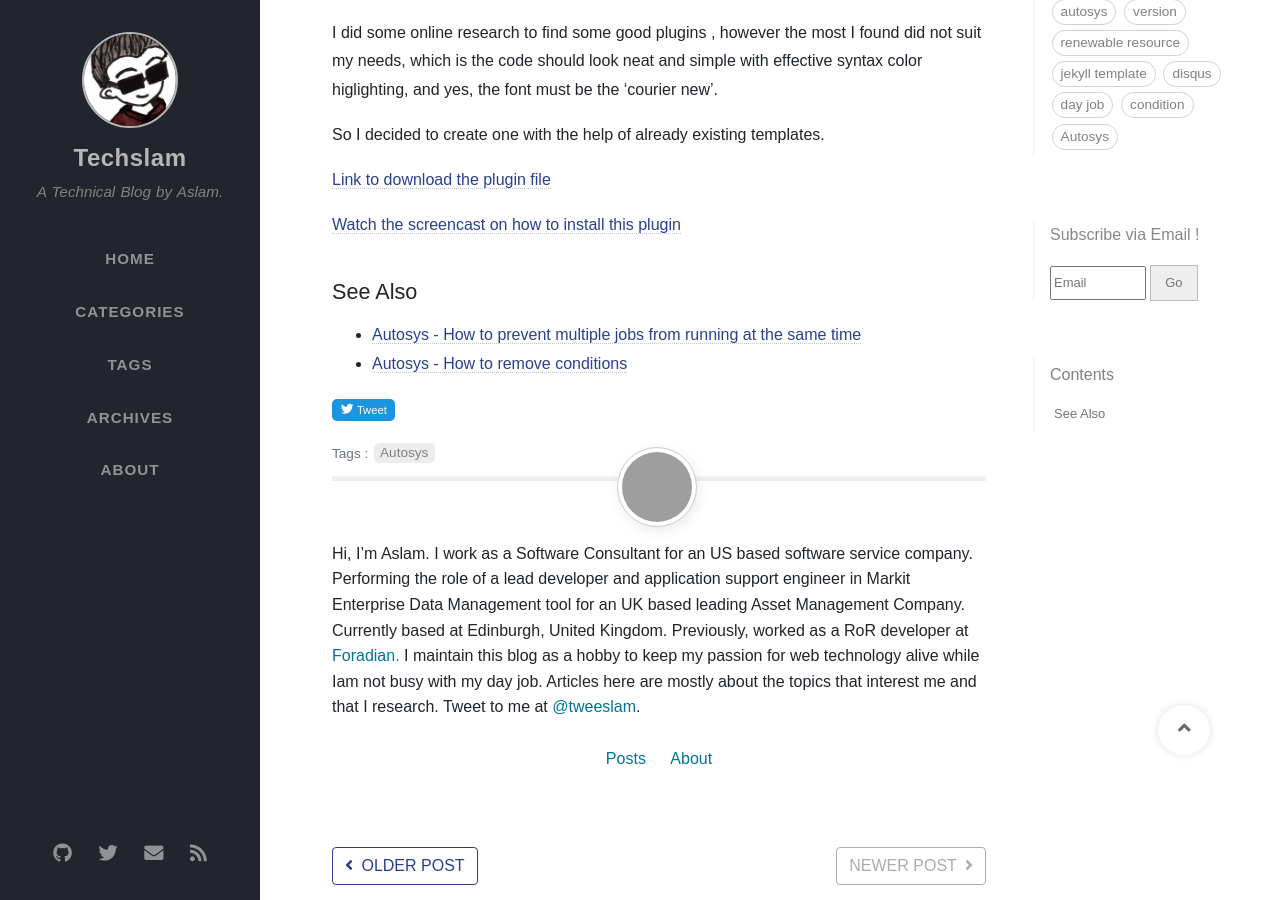
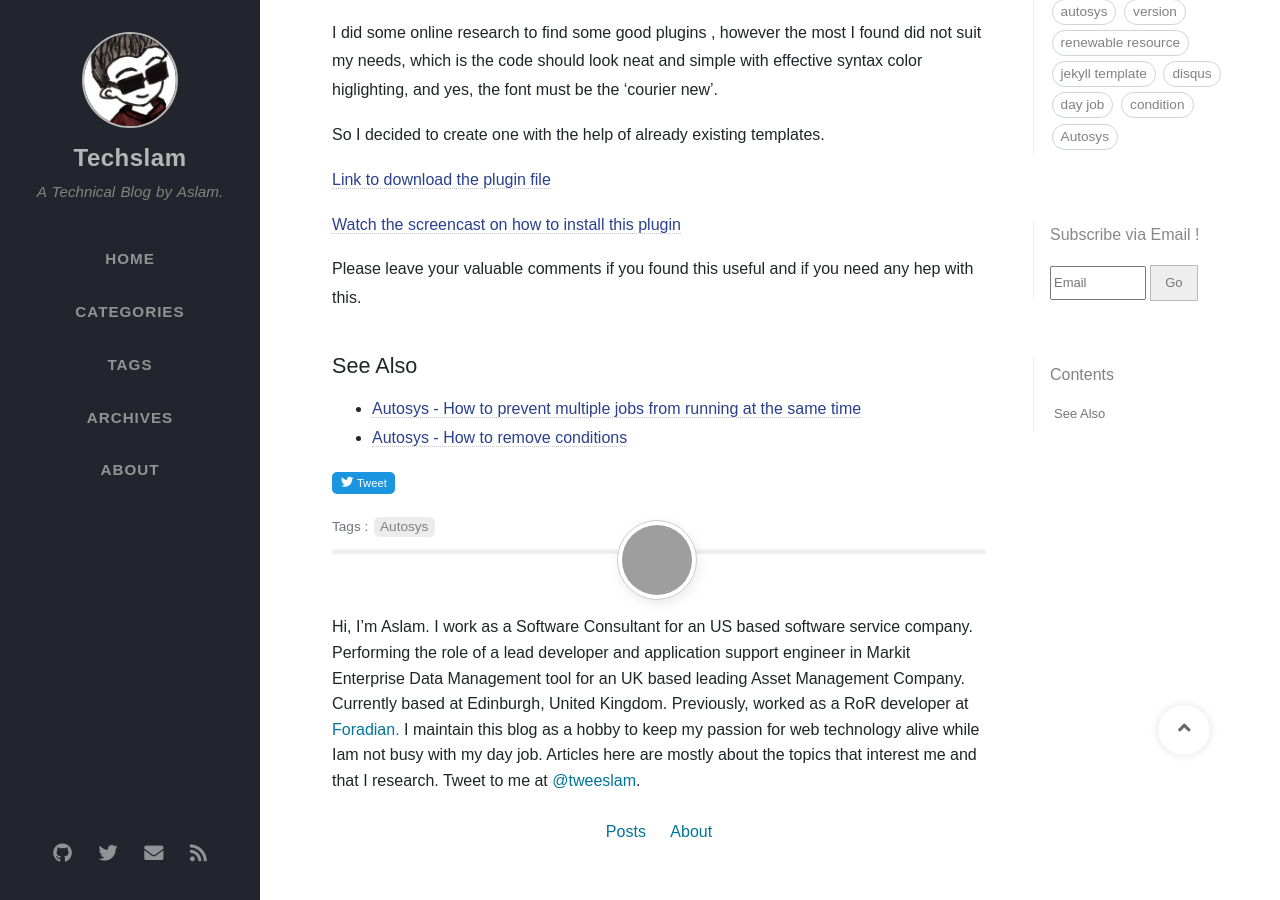
Before and after one commit to techslam/techslam.github.io, a Jekyll site: the page built from _posts/2020-03-14-Autosys JIL Syntax Highlight Plugin For Notepad++.md, in a window 1280 px wide and 900 px high, scrolled down 340 px. Built offline with Jekyll 4.4.1, drawn with Linux system fonts in a browser that asks for light colours; nearby versions of some CDN libraries; some web fonts are replaced; comment, search, counter and statistics services are not loaded; grey boxes are pictures that could not be loaded.

Commit message:
new blogpost for autosys

```diff
--- a/_posts/2020-03-14-Autosys JIL Syntax Highlight Plugin For Notepad++.md
+++ b/_posts/2020-03-14-Autosys JIL Syntax Highlight Plugin For Notepad++.md
@@ -17,6 +17,8 @@ So I decided to create one with the help of already existing templates.
 
 [Watch the screencast on how to install this plugin](https://www.youtube.com/watch?v=0qilnS-sync)
 
+Please leave your valuable comments if you found this useful and if you need any hep with this.
+
 ## See Also
 
 * [Autosys - How to prevent multiple jobs from running at the same time]({{ site.baseurl }}/posts/Autosys-How-to-prevent-multiple-jobs-from-running-at-the-same-time/)
```
